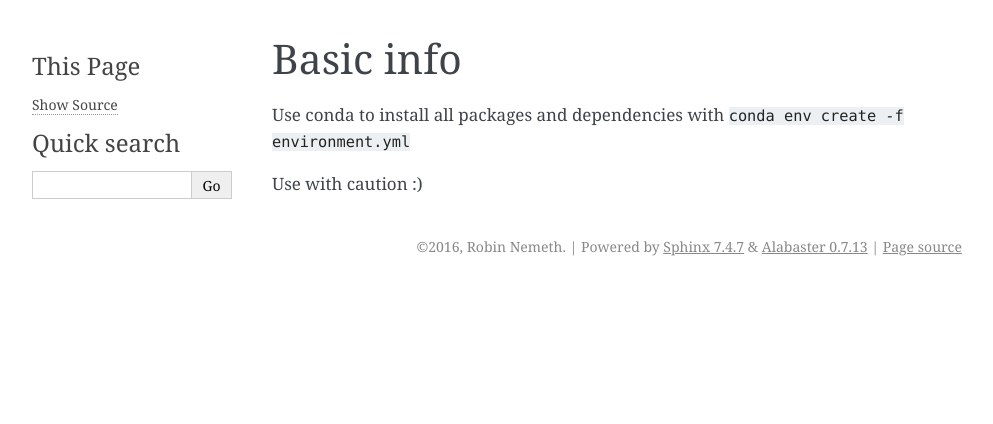
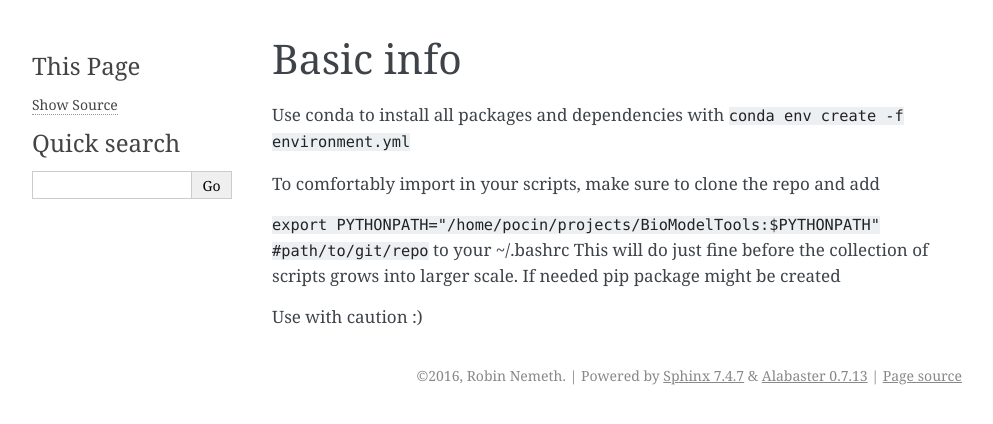
Before and after one commit to minghao2016/BioModelTools, a Sphinx documentation site: the page built from docs/intro.rst, in a window 1280 px wide. Shown: the top 424 px of the page, without its empty margins (148-1141 px from the left). Built offline with Sphinx 7.4.7, drawn with Linux system fonts in a browser that asks for light colours; pages that are not in the unit, such as notebooks, are missing from menus.

Commit message:
Changed the directory structure to be able to to from biomodeltools.MD import whatever

```diff
--- a/docs/intro.rst
+++ b/docs/intro.rst
@@ -4,4 +4,11 @@ Basic info
 Use conda to install all packages and dependencies with
 ``conda env create -f environment.yml``
 
+To comfortably import in your scripts, make sure to clone the repo and add
+
+``export PYTHONPATH="/home/pocin/projects/BioModelTools:$PYTHONPATH" #path/to/git/repo``
+to your ~/.bashrc
+This will do just fine before the collection of scripts grows into larger scale.
+If needed pip package might be created
+
 Use with caution :)
```
Also changed, not shown: biomodeltools/__init__.py (added).
